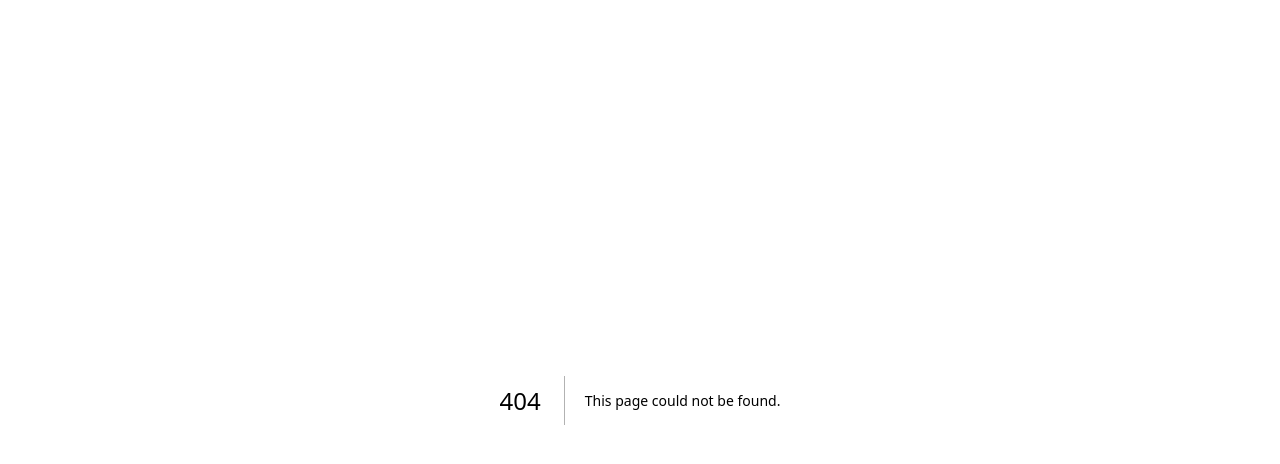
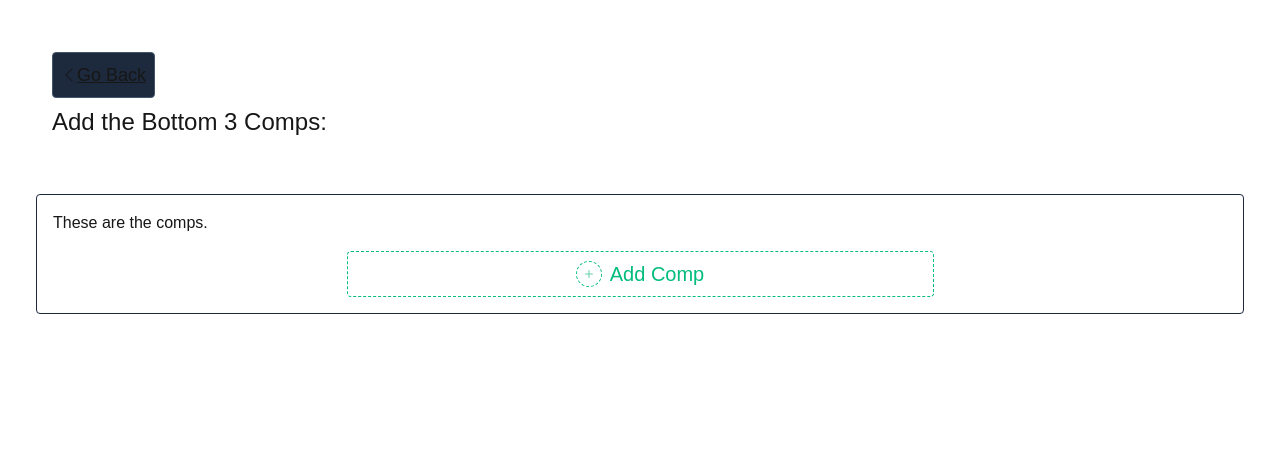
Before and after one commit to jonathan6ramirez/bcv_calculator, a Next.js app: page /dealermargins in a window 1280 px wide. Before the commit this address had no page. Shown: the top 464 px of the page. Built offline with nearby package versions, Linux system fonts and the light colour scheme.

Commit message:
New Feature: Dealer Margin Using Comps
Added the 'dealermargins' route and added the comps components. Still
need to add the ability to remove a comp and the actual calculation of
the dealer margins.

```diff
--- a/app/components/BCVCalculator.tsx
+++ b/app/components/bcvCalculator/BCVCalculator.tsx
@@ -1,9 +1,8 @@
 import { useState } from "react"
 // Types
-import { InitialState } from "../types"
-
+import { InitialState } from "@/app/types";
 // Util Functions
-import { addCommas, removeNonNumeric, calculateBCV } from "../util"
+import { addCommas, removeNonNumeric, calculateBCV } from "../../util"
 
 // Form
 import Form from "react-bootstrap/Form";
--- /dev/null
+++ b/app/dealermargins/components/DisplayComp.tsx
@@ -0,0 +1,34 @@
+
+import { addCommas, removeNonNumeric } from "@/app/util"
+
+interface DisplayCompProps {
+  price: string
+  index: number
+}
+
+export default function DisplayComp({ price, index }: DisplayCompProps) {
+
+  return (
+    <div className="p-2 flex flex-row justify-between items-center border border-slate-600 bg-slate-800 text-slate-300 rounded w-full">
+      <span>Comp {index + 1}:</span>
+      <div className="flex flex-row items-center gap-2">
+        <span>${addCommas(removeNonNumeric(price))}</span>
+        <div className="border border-slate-600 bg-slate-800 rounded p-1 hover:cursor-pointer hover:bg-slate-600
+            active:scale-90 transition-transform duration-100"
+        >
+          <svg
+            xmlns="http://www.w3.org/2000/svg"
+            width="14"
+            height="14"
+            fill="salmon"
+            viewBox="0 0 16 16"
+          >
+            <path
+              d="M2.5 1a1 1 0 0 0-1 1v1a1 1 0 0 0 1 1H3v9a2 2 0 0 0 2 2h6a2 2 0 0 0 2-2V4h.5a1 1 0 0 0 1-1V2a1 1 0 0 0-1-1H10a1 1 0 0 0-1-1H7a1 1 0 0 0-1 1zm3 4a.5.5 0 0 1 .5.5v7a.5.5 0 0 1-1 0v-7a.5.5 0 0 1 .5-.5M8 5a.5.5 0 0 1 .5.5v7a.5.5 0 0 1-1 0v-7A.5.5 0 0 1 8 5m3 .5v7a.5.5 0 0 1-1 0v-7a.5.5 0 0 1 1 0"
+            />
+          </svg>
+        </div>
+      </div>
+    </div>
+  )
+}
--- /dev/null
+++ b/app/dealermargins/components/DisplayComps.tsx
@@ -0,0 +1,36 @@
+"use client"
+
+import DisplayComp from "./DisplayComp"
+
+type Comp = {
+  price: number,
+  id: string,
+}
+
+interface CompsProps {
+  comps: Comp[]
+}
+
+export default function DisplayComps({ comps }: CompsProps) {
+  console.log(comps, 'these are the comps inside the DisplayComps')
+
+  return (
+    <div className="mb-4 flex flex-col gap-2">
+      <h2>These are the comps.</h2>
+      {comps && comps.length > 0 && (
+        comps.map((comp, index) =>
+          <div
+            className="flex flex-row gap-2 justify-center items-center"
+            id={comp.id}
+          >
+            <DisplayComp
+              price={String(comp.price)}
+              index={index}
+            //id={comp.price}
+            />
+          </div>
+        )
+      )}
+    </div>
+  )
+}
--- /dev/null
+++ b/app/dealermargins/components/Modal.tsx
@@ -0,0 +1,127 @@
+"use client"
+
+// Frameworks
+import { useState, Fragment } from 'react';
+import {
+  Dialog,
+  DialogPanel,
+  DialogTitle,
+  Input,
+  Label,
+  Transition,
+  TransitionChild,
+  Field
+} from '@headlessui/react';
+
+// Util Functions
+import { addCommas, removeNonNumeric } from '@/app/util';
+
+
+interface ModalProps {
+  isOpen: boolean,
+  onClose: () => void,
+  onSubmit: (price: number) => void,
+  title: string,
+  children: React.ReactNode,
+}
+
+interface FormType {
+  price: string,
+}
+
+function AddCompModal({ isOpen, onClose, onSubmit, title, children }: ModalProps) {
+  const [form, setForm] = useState<FormType>({ price: "" });
+
+  // Handler functions
+  const handleChange = (e: React.ChangeEvent<HTMLInputElement>): void => {
+    const { name, value } = e.target;
+
+    setForm({
+      ...form,
+      [name]: addCommas(removeNonNumeric(value)),
+    })
+  }
+
+  const handleSubmit = () => {
+    const cleaned = Number(removeNonNumeric(form.price));
+
+    if (!isNaN(cleaned)) {
+      onSubmit(cleaned); // pass number back to the parent.
+      setForm({ price: "" });
+      onClose();
+    }
+  }
+
+  return (
+    <>
+
+      <Transition appear show={isOpen} as={Fragment}>
+        <Dialog as="div" className="relative z-50" onClose={onClose}>
+          <TransitionChild
+            as={Fragment}
+            enter="ease-out duration-300"
+            enterFrom="opacity-0"
+            enterTo="opacity-100"
+            leave="ease-in duration-200"
+            leaveFrom="opacity-100"
+            leaveTo="opacity-0"
+          >
+            <div className="fixed inset-0 bg-black/25 backdrop-blur-xs" />
+          </TransitionChild>
+
+          <div className="fixed inset-0 overflow-y-auto">
+            <div className="flex min-h-full items-center justify-center p-4">
+              <TransitionChild
+                as={Fragment}
+                enter="ease-out duration-300"
+                enterFrom="opacity-0 scale-95"
+                enterTo="opacity-100 scale-100"
+                leave="ease-in duration-200"
+                leaveFrom="opacity-100 scale-100"
+                leaveTo="opacity-0 scale-95"
+              >
+                <DialogPanel className="w-full max-w-md transform rounded-2xl bg-slate-800 border border-slate-600
+                    p-6 shadow-xl transition-all gap-2 flex flex-col">
+                  <DialogTitle className="text-2xl font-medium text-slate-300">
+                    {title}
+                  </DialogTitle>
+                  <Field className="mt-2 flex flex-col gap-2">
+                    <Label className="opacity-75">{children}</Label>
+                    <Input
+                      autoFocus={true}
+                      type="text"
+                      placeholder="Enter price"
+                      name="price"
+                      onChange={handleChange}
+                      value={form.price}
+                      inputMode="numeric"
+                      className="border border-gray-600 dark:bg-slate-800 shadow rounded px-1"
+                    />
+                  </Field>
+                  <div className="mt-4 text-right flex flex-row justify-center gap-2">
+                    <button
+                      type="button"
+                      className="inline-flex justify-center rounded-md border border-slate-600 bg-slate-700 px-4 py-2 text-sm text-white hover:bg-blue-700 transition"
+                      onClick={onClose}
+                    >
+                      Close
+                    </button>
+                    <button
+                      type="button"
+                      className="inline-flex justify-center rounded-md border border-blue-400 bg-blue-600 px-4 py-2 text-sm text-white hover:bg-blue-700 transition"
+                      onClick={handleSubmit}
+                    >
+                      Submit
+                    </button>
+                  </div>
+                </DialogPanel>
+              </TransitionChild>
+            </div>
+          </div>
+        </Dialog>
+      </Transition>
+    </>
+  );
+}
+
+export default AddCompModal;
--- /dev/null
+++ b/app/dealermargins/page.tsx
@@ -0,0 +1,97 @@
+"use client";
+
+import { useState } from "react";
+import { useRouter } from "next/navigation";
+
+// Components
+import AddCompModal from "./components/Modal";
+import DisplayComps from "./components/DisplayComps";
+
+interface Comp {
+  price: number,
+  id: string,
+};
+
+export default function DealerMargins() {
+  const router = useRouter();
+
+  const [comps, setComps] = useState<Comp[]>([]);
+  const [isOpen, setIsOpen] = useState<boolean>(false);
+
+  // Helper Function
+  const handleSubmit = (price: number) => {
+    setComps(prev => [...prev, { price, id: crypto.randomUUID() }]);
+  }
+
+  return (
+    <>
+      <div className="dark:bg-slate-900 dark:text-slate-300 p-5 h-full gap-2 flex flex-col">
+        <div className="md:p-4 m-4 flex flex-col gap-2 justify-start">
+          <div
+            className="bg-slate-800 border-slate-600 border rounded p-2 w-fit hover:cursor-pointer
+            active:scale-95 transition-transform duration-100"
+            onClick={() => router.back()}
+          >
+            <button
+              className="underline text-sm md:text-lg flex flex-row items-center m-auto"
+            >
+              <div>
+                <svg
+                  xmlns="http://www.w3.org/2000/svg"
+                  width="16"
+                  height="16"
+                  fill="currentColor"
+                  viewBox="0 0 16 16"
+                >
+                  <path
+                    fillRule="evenodd"
+                    d="M11.354 1.646a.5.5 0 0 1 0 .708L5.707 8l5.647 5.646a.5.5 0 0 1-.708.708l-6-6a.5.5 0 0 1 0-.708l6-6a.5.5 0 0 1 .708 0"
+                  />
+                </svg>
+              </div>
+              <h3 className="">Go Back</h3>
+            </button>
+          </div>
+          <h2 className="text-2xl">
+            Add the Bottom 3 Comps:
+          </h2>
+        </div>
+
+        <div className="m-4 p-4 border border-slate-800 rounded" id="comps">
+          {/*Display the comps*/}
+          <DisplayComps comps={comps} />
+
+          <button className="border border-dashed border-emerald-500 hover:border-emerald-300 hover:cursor-pointer
+            text-emerald-500 hover:text-emerald-300 active:scale-95 transition-transform duration-100
+            rounded p-2 flex flex-row justify-center items-center w-1/2 m-auto gap-2"
+            onClick={() => setIsOpen(true)}
+          >
+            <div className="flex justify-center items-center p-1
+            hover:border-emerald-300 border-emerald-500 border border-dashed rounded-full">
+              <svg
+                xmlns="http://www.w3.org/2000/svg"
+                width="16"
+                height="16"
+                fill="mediumaquamarine"
+                viewBox="0 0 16 16">
+                <path d="M8 4a.5.5 0 0 1 .5.5v3h3a.5.5 0 0 1 0 1h-3v3a.5.5 0 0 1-1 0v-3h-3a.5.5 0 0 1 0-1h3v-3A.5.5 0 0 1 8 4" />
+              </svg>
+            </div>
+            <h3 className="text-xl">Add Comp</h3>
+          </button>
+        </div>
+
+        <div className="p-4">
+          <AddCompModal
+            isOpen={isOpen}
+            onClose={() => setIsOpen(false)}
+            onSubmit={handleSubmit}
+            title="Add Comp"
+          >
+            <p className="text-slate-300">Enter the price of the comp.</p>
+          </AddCompModal>
+        </div>
+      </div>
+    </>
+  );
+};
--- a/app/layout.tsx
+++ b/app/layout.tsx
@@ -30,9 +30,9 @@ export default function RootLayout({
   children: React.ReactNode;
 }>) {
   return (
-    <html lang="en">
+    <html lang="en" className="h-full">
       <body
-        className={`${geistSans.variable} ${geistMono.variable} antialiased`}
+        className={`${geistSans.variable} ${geistMono.variable} antialiased h-full`}
       >
         {children}
       </body>
--- a/app/page.tsx
+++ b/app/page.tsx
@@ -1,16 +1,18 @@
 "use client"
 // Components
 import EbayPriceCalculator from "./components/EbayPriceCalculator";
-import BCVCalculator from "./components/BCVCalculator";
-import Navbar from "./components/Navbar";
+import BCVCalculator from "./components/bcvCalculator/BCVCalculator";
 import CalculateMarkers from "./components/CalculateMarkers";
-import MyChart from "./components/Chart";
+import Link from "next/link";
 
 export default function Home() {
   return (
     <main className=" dark:bg-slate-900 dark:text-slate-300 p-5 h-full gap-2 flex flex-col">
       {/* Form Container */}
       <BCVCalculator />
+      <div className="border rounded bg-slate-900 text-white m-5 p-4">
+        <Link href="/dealermargins">Dealer Margins</Link>
+      </div>
       {/* Markers Component */}
       <CalculateMarkers />
       {/* Ebay Calculator */}
--- a/package.json
+++ b/package.json
@@ -12,6 +12,7 @@
     "deploy": "cross-env NODE_ENV=production && npm run build && npx gh-pages -d out"
   },
   "dependencies": {
+    "@headlessui/react": "^2.2.6",
     "bootstrap": "^5.3.7",
     "next": "15.4.1",
     "react": "19.1.0",
```
Also changed, not shown: app/components/bcvCalculator/Navbar.tsx (renamed from app/components/Navbar.tsx), 1 other file (tests, documents, lock files or other folders).
